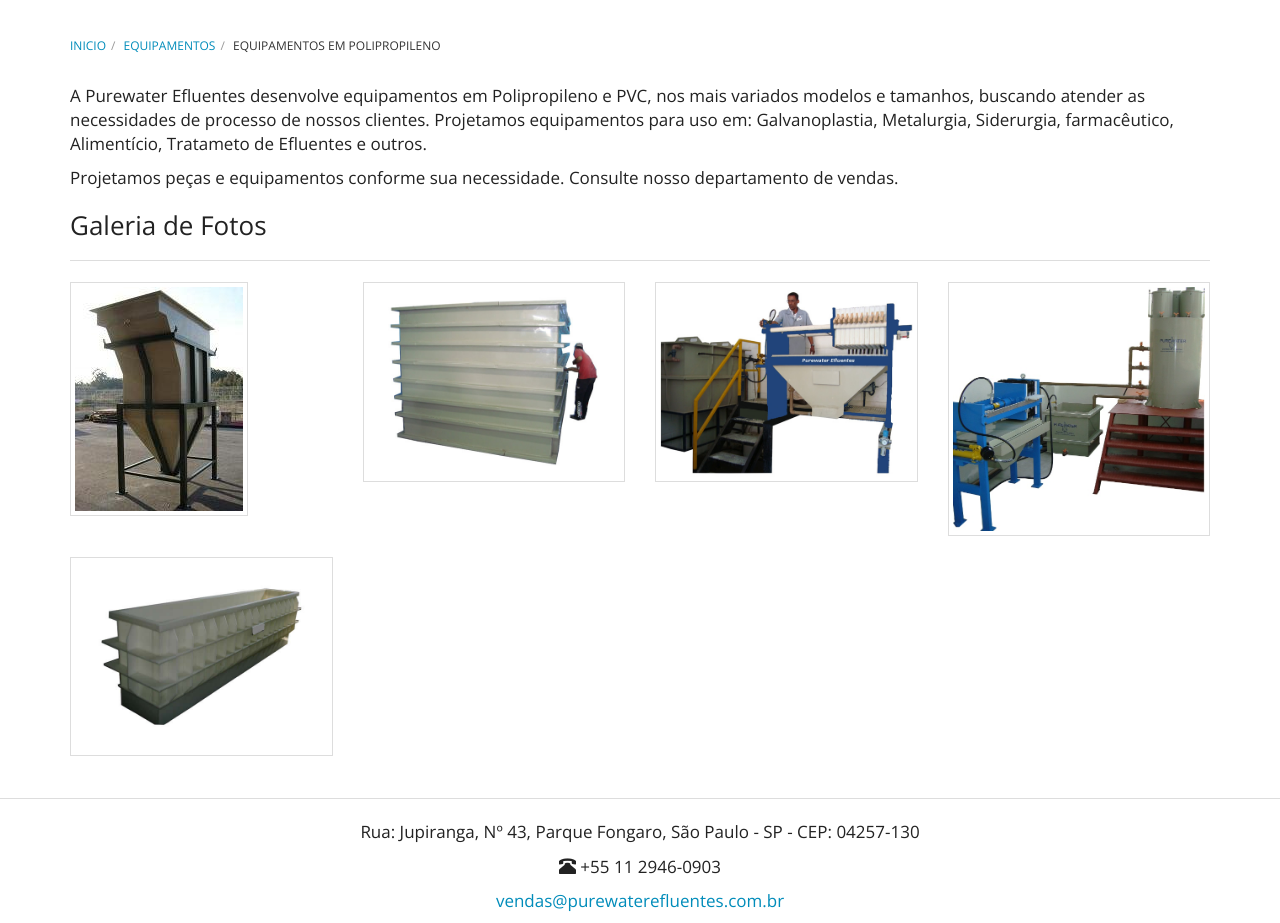
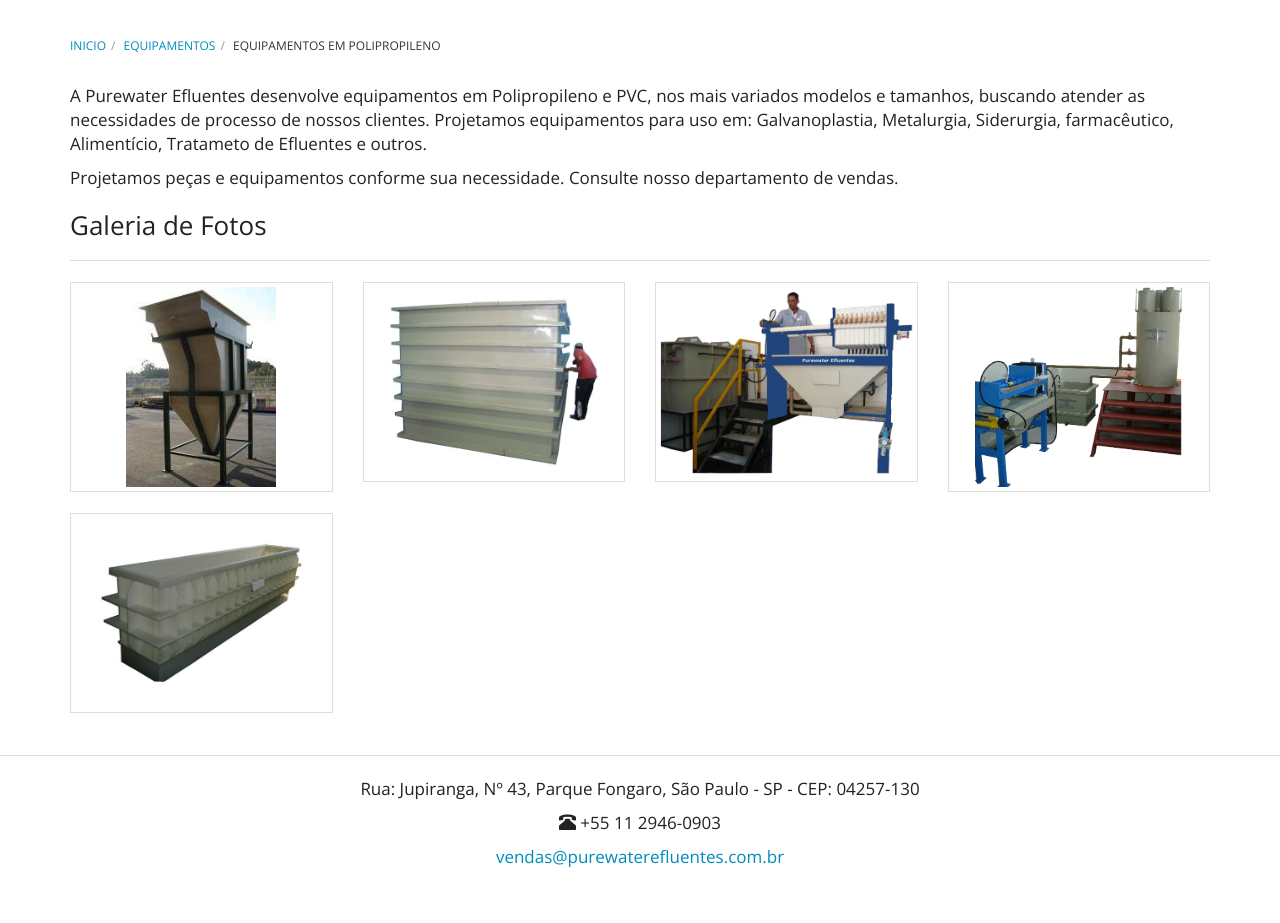
Before and after one commit to purewaterefluentes/purewaterefluentes.github.io, a Jekyll site: the page built from equipamentos/equipamentos-polipropileno.md, in a window 1280 px wide and 1170 px high. Shown: the part 247-1170 px from the top of the window. Built offline with Jekyll 4.4.1, drawn with Linux system fonts in a browser that asks for light colours; nearby versions of some CDN libraries; library files that are not in the unit come from our copies.

Commit message:
Galeria de fotos polipropileno

```diff
--- /dev/null
+++ b/_includes/purewater/equipamentos/galeria-equipamento-polipropileno.html
@@ -0,0 +1,31 @@
+
+<div class="row">
+    <div class="col-lg-3 col-md-4 col-xs-6 ">
+        <a class="thumbnail" href="#" data-image-id="" data-toggle="modal" data-title="Equipamento em Polipropileno" data-image="../../website/images/equipamento_polipropileno_01.jpg" data-target="#image-gallery">
+            <img class="img-responsive purewater-thumbnail" src="../../website/images/equipamento_polipropileno_01.jpg">
+        </a>
+    </div>
+        <div class="col-lg-3 col-md-4 col-xs-6 ">
+        <a class="thumbnail" href="#" data-image-id="" data-toggle="modal" data-title="Equipamento em Polipropileno" data-image="../../website/images/equipamento_polipropileno_02.jpg" data-target="#image-gallery">
+            <img class="img-responsive purewater-thumbnail" src="../../website/images/equipamento_polipropileno_02.jpg">
+        </a>
+    </div>
+     <div class="col-lg-3 col-md-4 col-xs-6 ">
+        <a class="thumbnail" href="#" data-image-id="" data-toggle="modal" data-title="Equipamento em Polipropileno" data-image="../../website/images/equipamento_polipropileno_03.jpg" data-target="#image-gallery">
+            <img class="img-responsive purewater-thumbnail" src="../../website/images/equipamento_polipropileno_03.jpg">
+        </a>
+    </div>
+    <div class="col-lg-3 col-md-4 col-xs-6 ">
+        <a class="thumbnail" href="#" data-image-id="" data-toggle="modal" data-title="Equipamento em Polipropileno" data-image="../../website/images/equipamento_polipropileno_04.jpg" data-target="#image-gallery">
+            <img class="img-responsive purewater-thumbnail" src="../../website/images/equipamento_polipropileno_04.jpg">
+        </a>
+    </div>
+</div>
+
+<div class="row">
+    <div class="col-lg-3 col-md-4 col-xs-6 ">
+        <a class="thumbnail" href="#" data-image-id="" data-toggle="modal" data-title="Equipamento em Polipropileno" data-image="../../website/images/equipamento_polipropileno_05.jpg" data-target="#image-gallery">
+            <img class="img-responsive purewater-thumbnail" src="../../website/images/equipamento_polipropileno_05.jpg">
+        </a>
+    </div>
+</div>
--- a/equipamentos/equipamentos-polipropileno.md
+++ b/equipamentos/equipamentos-polipropileno.md
@@ -12,12 +12,4 @@
 
 ---
 
-<div class="row">
-  <div class="col-lg-3 col-sm-4 col-xs-6"><a title="Equipamento em Polipropileno" href="#">
-      <img class="thumbnail img-responsive" src="../../website/images/equipamento_polipropileno_01.jpg"></a>
-    </div>
-  <div class="col-lg-3 col-sm-4 col-xs-6"><a title="Equipamento em Polipropileno" href="#"><img class="thumbnail img-responsive" src="../../website/images/equipamento_polipropileno_02.jpg"></a></div>
-  <div class="col-lg-3 col-sm-4 col-xs-6"><a title="Equipamento em Polipropileno" href="#"><img class="thumbnail img-responsive" src="../../website/images/equipamento_polipropileno_03.jpg"></a></div>
-  <div class="col-lg-3 col-sm-4 col-xs-6"><a title="Equipamento em Polipropileno" href="#"><img class="thumbnail img-responsive" src="../../website/images/equipamento_polipropileno_04.jpg"></a></div>
-  <div class="col-lg-3 col-sm-4 col-xs-6"><a title="Equipamento em Polipropileno" href="#"><img class="thumbnail img-responsive" src="../../website/images/equipamento_polipropileno_05.jpg"></a></div>
-</div>
+{% include purewater/equipamentos/galeria-equipamento-polipropileno.html %}
```
